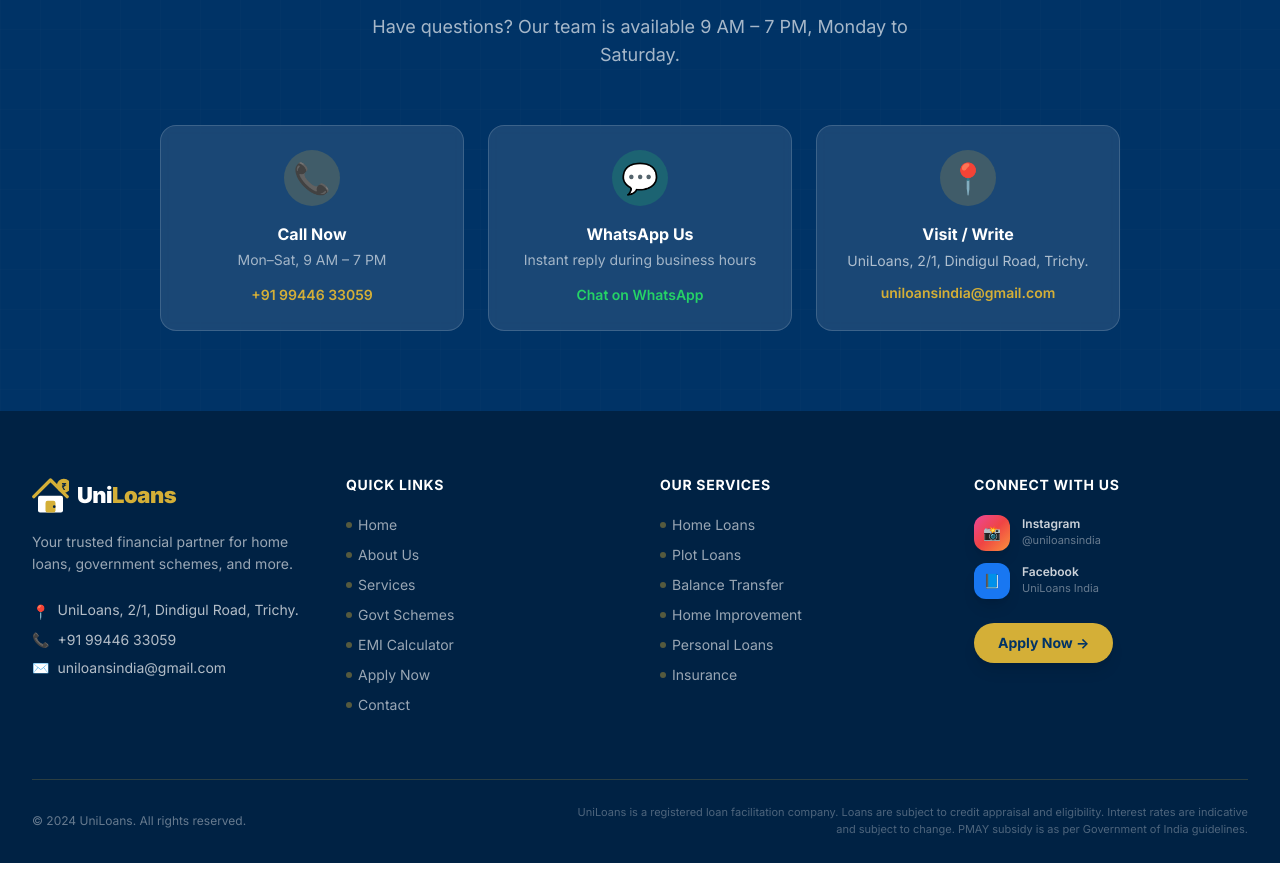
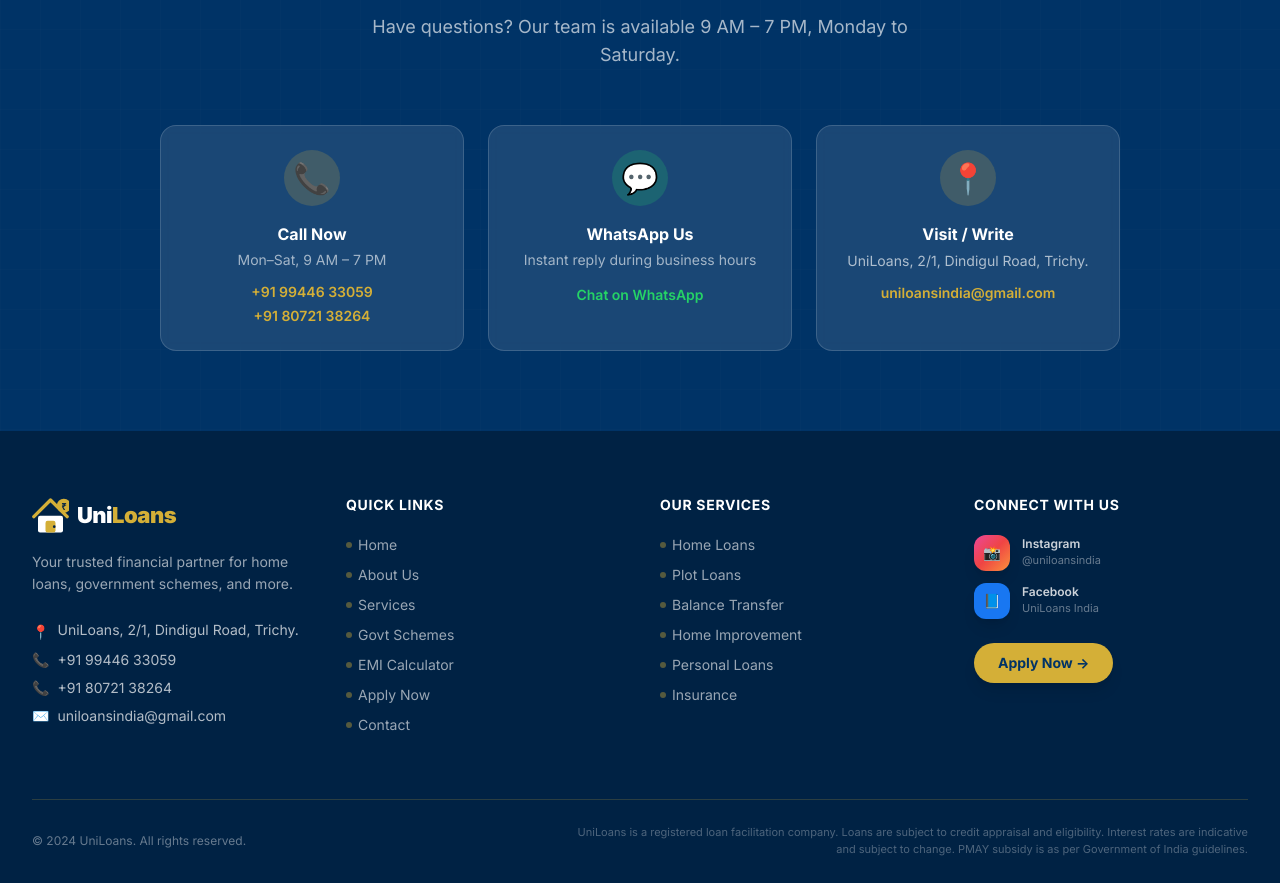
Before and after one commit to uniloansindia-maker/uniloansweb, a React (Vite) app: page / in a window 1280 px wide. Shown: the part 3692-4575 px from the top of the page. Built offline with nearby package versions, Linux system fonts and the light colour scheme.

Commit message:
Show two call numbers in ContactSection and Footer

```diff
--- a/src/components/ContactSection.jsx
+++ b/src/components/ContactSection.jsx
@@ -2,6 +2,7 @@
 import { translations } from '../translations';
 
 const PHONE_NUMBER    = '+919944633059';
+const PHONE_NUMBER_2  = '+918072138264';
 const WHATSAPP_NUMBER = '919944633059';
 
 export default function ContactSection() {
@@ -24,18 +25,20 @@
 
         <div className="grid md:grid-cols-3 gap-6">
           {/* Phone */}
-          <a
-            href={`tel:${PHONE_NUMBER}`}
-            className="group bg-white/10 hover:bg-white/15 backdrop-blur-sm border border-white/15 rounded-2xl p-6 text-center
-              transition-all duration-300 hover:-translate-y-1 hover:border-gold"
-          >
+          <div className="group bg-white/10 hover:bg-white/15 backdrop-blur-sm border border-white/15 rounded-2xl p-6 text-center
+            transition-all duration-300 hover:-translate-y-1 hover:border-gold">
             <div className="w-14 h-14 rounded-full bg-gold/20 flex items-center justify-center mx-auto mb-4 text-3xl group-hover:scale-110 transition-transform">
               📞
             </div>
             <h3 className="text-white font-bold mb-1">{t.callBtn}</h3>
             <p className="text-white/60 text-sm mb-3">{language === 'en' ? 'Mon–Sat, 9 AM – 7 PM' : 'திங்கள்–சனி, காலை 9 – மாலை 7'}</p>
-            <span className="text-gold font-semibold text-sm">{t.phone}</span>
-          </a>
+            <a href={`tel:${PHONE_NUMBER}`} className="block text-gold font-semibold text-sm hover:text-gold/80 transition-colors">
+              +91 99446 33059
+            </a>
+            <a href={`tel:${PHONE_NUMBER_2}`} className="block text-gold font-semibold text-sm hover:text-gold/80 transition-colors mt-1">
+              +91 80721 38264
+            </a>
+          </div>
 
           {/* WhatsApp */}
           <a
--- a/src/components/Footer.jsx
+++ b/src/components/Footer.jsx
@@ -2,7 +2,8 @@
 import { useLanguage } from '../context/LanguageContext';
 import { translations } from '../translations';
 
-const PHONE_NUMBER = '+919944633059';
+const PHONE_NUMBER   = '+919944633059';
+const PHONE_NUMBER_2 = '+918072138264';
 
 const SECTION_MAP = {
   'Home': 'home', 'About Us': 'features', 'Services': 'features',
@@ -37,7 +38,11 @@
               </div>
               <a href={`tel:${PHONE_NUMBER}`} className="flex items-center gap-2 text-sm text-white/70 hover:text-gold transition-colors">
                 <span className="text-gold">📞</span>
-                <span>{t.phone}</span>
+                <span>+91 99446 33059</span>
+              </a>
+              <a href={`tel:${PHONE_NUMBER_2}`} className="flex items-center gap-2 text-sm text-white/70 hover:text-gold transition-colors">
+                <span className="text-gold">📞</span>
+                <span>+91 80721 38264</span>
               </a>
               <a href={`mailto:${t.email}`} className="flex items-center gap-2 text-sm text-white/70 hover:text-gold transition-colors">
                 <span className="text-gold">✉️</span>
```
